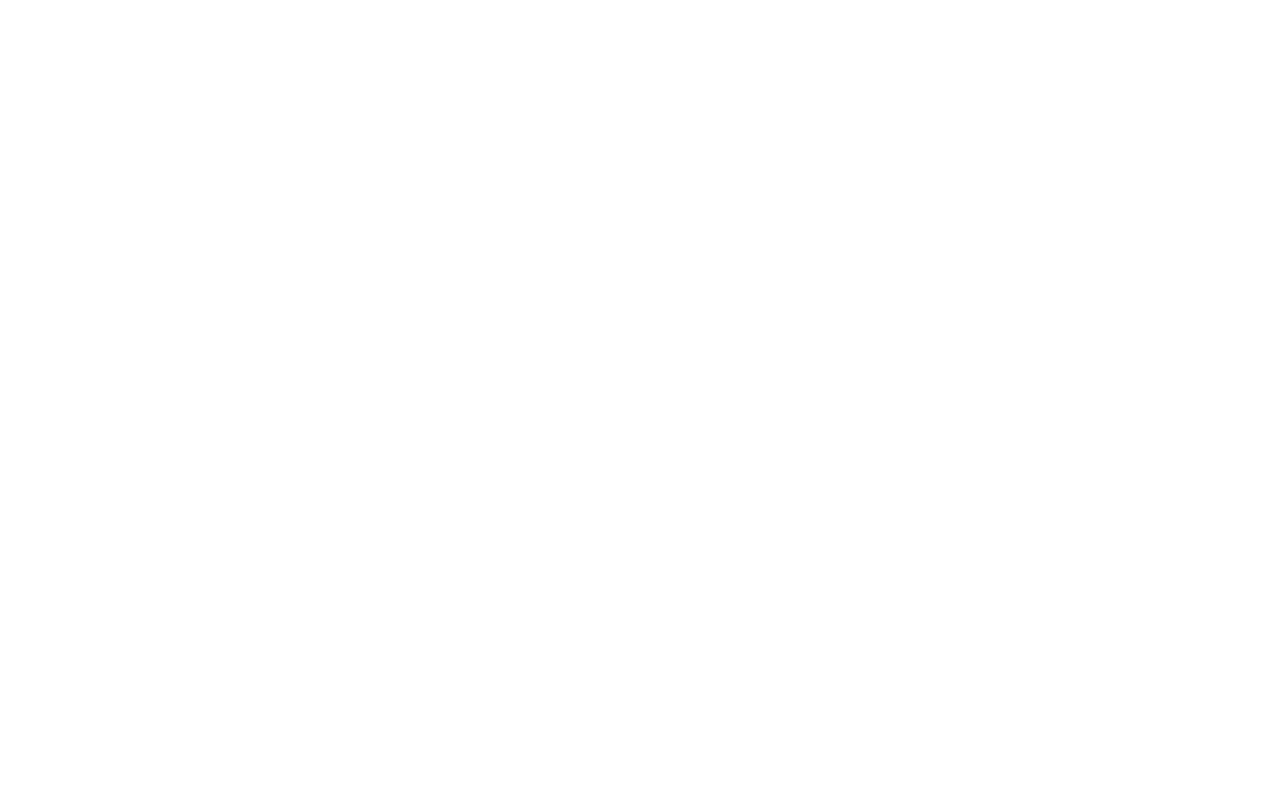
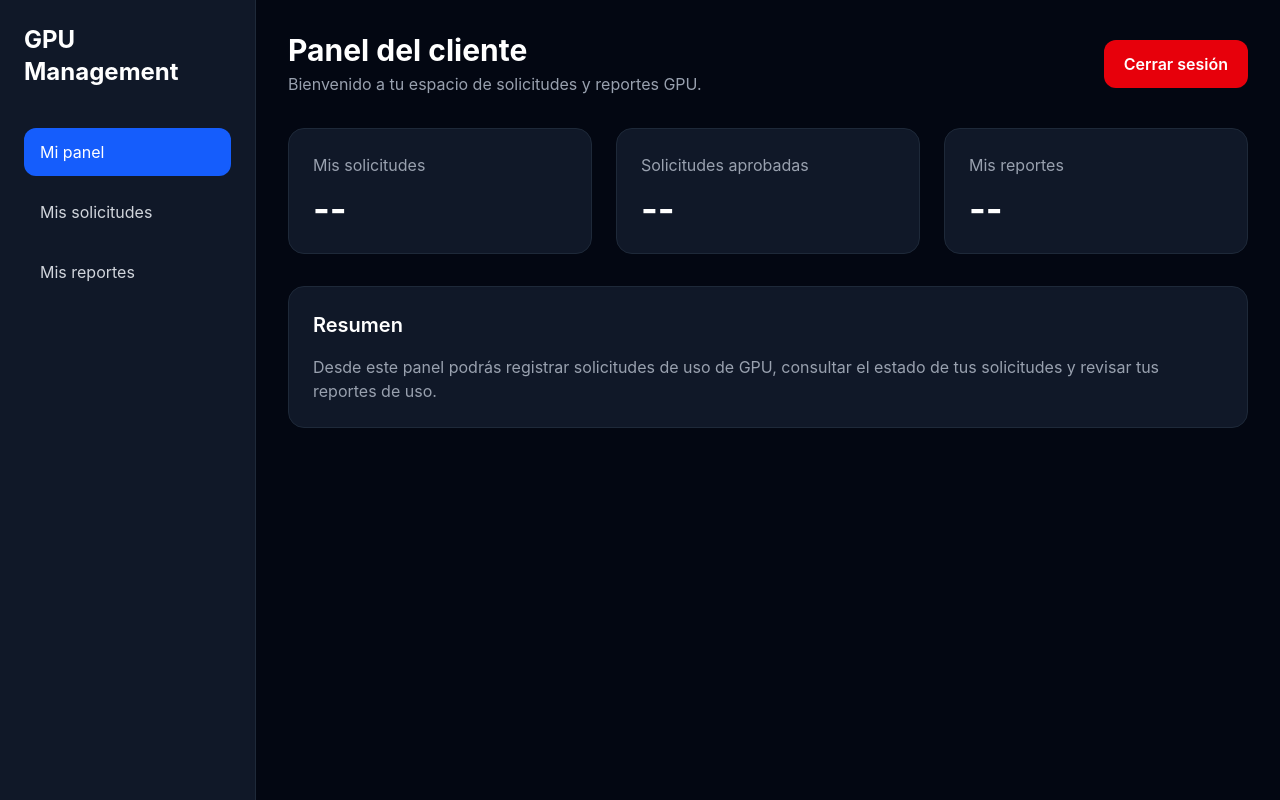
Before and after one commit to DiegoHLZ/sistema-gestion-gpus, an Angular app in the folder frontend/: page /client-dashboard in a window 1280 px wide. Before the commit this address led to /. Built offline with nearby package versions, Linux system fonts and the light colour scheme; sample sign-in values are in the browser's storage.

Commit message:
feat: agregar registro y panel para clientes

```diff
--- a/frontend/src/app/app.routes.ts
+++ b/frontend/src/app/app.routes.ts
@@ -6,6 +6,7 @@ import { Dashboard } from './pages/dashboard/dashboard';
 import { authGuard } from './core/guards/auth-guard';
 import { Requests } from './pages/requests/requests';
 import { Assignments } from './pages/assignments/assignments';
+import { ClientDashboard } from './pages/client-dashboard/client-dashboard';
 
 export const routes: Routes = [
   {
@@ -27,6 +28,11 @@ export const routes: Routes = [
     canActivate: [authGuard],
   },
   {
+  path: 'client-dashboard',
+  component: ClientDashboard,
+  canActivate: [authGuard],
+  },
+  {
     path: 'requests',
     component: Requests,
     canActivate: [authGuard],
@@ -37,15 +43,18 @@ export const routes: Routes = [
     import('./pages/assignments/assignments').then(
       (m) => m.Assignments
     ),
+  canActivate: [authGuard],
   },
   {
   path: 'reports',
   loadComponent: () =>
     import('./pages/reports/reports').then((m) => m.Reports),
+  canActivate: [authGuard],
   },
   {
   path: 'gpus',
   loadComponent: () =>
     import('./pages/gpus/gpus').then((m) => m.Gpus),
+  canActivate: [authGuard],
   },
 ];
--- a/frontend/src/app/auth/pages/login/login.ts
+++ b/frontend/src/app/auth/pages/login/login.ts
@@ -32,11 +32,15 @@ export class Login {
 
     this.authService.login(this.loginForm.value as any).subscribe({
       next: (response) => {
-      localStorage.setItem('token', response.token);
-      localStorage.setItem('role', response.role);
+        localStorage.setItem('token', response.token);
+        localStorage.setItem('role', response.role);
 
-      this.router.navigate(['/dashboard']);
-    },
+        if (response.role === 'ADMIN') {
+          this.router.navigate(['/dashboard']);
+        } else {
+          this.router.navigate(['/client-dashboard']);
+        }
+      },
       error: () => {
         this.errorMessage = 'Correo o contraseña incorrectos';
       },
--- a/frontend/src/app/auth/pages/register/register.html
+++ b/frontend/src/app/auth/pages/register/register.html
@@ -1,62 +1,51 @@
 <div class="min-h-screen bg-gray-950 flex items-center justify-center px-4">
-
   <div class="w-full max-w-md bg-gray-900 border border-gray-800 rounded-2xl p-8 shadow-2xl">
 
     <div class="mb-8 text-center">
-      <h1 class="text-3xl font-bold text-white">
-        Crear cuenta
-      </h1>
-
-      <p class="text-gray-400 mt-2">
-        Regístrate en GPU Management
-      </p>
+      <h1 class="text-3xl font-bold text-white">Crear cuenta</h1>
+      <p class="text-gray-400 mt-2">Regístrate en GPU Management</p>
     </div>
 
-    <form class="space-y-5">
-
+    <form
+      class="space-y-5"
+      [formGroup]="registerForm"
+      (ngSubmit)="register()"
+    >
       <div>
-        <label class="block text-sm text-gray-300 mb-2">
-          Nombre
-        </label>
-
+        <label class="block text-sm text-gray-300 mb-2">Nombre</label>
         <input
           type="text"
+          formControlName="firstName"
           placeholder="Diego"
           class="w-full bg-gray-800 border border-gray-700 rounded-xl px-4 py-3 text-white outline-none focus:border-blue-500"
         />
       </div>
 
       <div>
-        <label class="block text-sm text-gray-300 mb-2">
-          Apellido
-        </label>
-
+        <label class="block text-sm text-gray-300 mb-2">Apellido</label>
         <input
           type="text"
+          formControlName="lastName"
           placeholder="Huincho"
           class="w-full bg-gray-800 border border-gray-700 rounded-xl px-4 py-3 text-white outline-none focus:border-blue-500"
         />
       </div>
 
       <div>
-        <label class="block text-sm text-gray-300 mb-2">
-          Empresa
-        </label>
-
+        <label class="block text-sm text-gray-300 mb-2">Empresa</label>
         <input
           type="text"
+          formControlName="company"
           placeholder="NVIDIA"
           class="w-full bg-gray-800 border border-gray-700 rounded-xl px-4 py-3 text-white outline-none focus:border-blue-500"
         />
       </div>
 
       <div>
-        <label class="block text-sm text-gray-300 mb-2">
-          Teléfono
-        </label>
-
+        <label class="block text-sm text-gray-300 mb-2">Teléfono</label>
         <input
           type="text"
+          formControlName="phone"
           placeholder="999999999"
           class="w-full bg-gray-800 border border-gray-700 rounded-xl px-4 py-3 text-white outline-none focus:border-blue-500"
         />
@@ -66,25 +55,29 @@
         <label class="block text-sm text-gray-300 mb-2">
           Correo electrónico
         </label>
-
         <input
           type="email"
+          formControlName="email"
           placeholder="correo@ejemplo.com"
           class="w-full bg-gray-800 border border-gray-700 rounded-xl px-4 py-3 text-white outline-none focus:border-blue-500"
         />
       </div>
 
       <div>
-        <label class="block text-sm text-gray-300 mb-2">
-          Contraseña
-        </label>
-
+        <label class="block text-sm text-gray-300 mb-2">Contraseña</label>
         <input
           type="password"
-          placeholder="********"
+          formControlName="password"
+          placeholder="Mínimo 6 caracteres"
           class="w-full bg-gray-800 border border-gray-700 rounded-xl px-4 py-3 text-white outline-none focus:border-blue-500"
         />
       </div>
+
+      @if (errorMessage) {
+        <p class="text-red-400 text-sm text-center">
+          {{ errorMessage }}
+        </p>
+      }
 
       <button
         type="submit"
@@ -92,7 +85,6 @@
       >
         Registrarse
       </button>
-
     </form>
 
     <div class="mt-6 text-center">
@@ -107,7 +99,5 @@
         </a>
       </p>
     </div>
-
   </div>
-
 </div>
--- a/frontend/src/app/auth/pages/register/register.ts
+++ b/frontend/src/app/auth/pages/register/register.ts
@@ -1,10 +1,59 @@
 import { Component } from '@angular/core';
+import { Router, RouterLink } from '@angular/router';
+import {
+  FormBuilder,
+  ReactiveFormsModule,
+  Validators,
+} from '@angular/forms';
+
+import { AuthService } from '../../services/auth.service';
 
 @Component({
   selector: 'app-register',
   standalone: true,
-  imports: [],
+  imports: [RouterLink, ReactiveFormsModule],
   templateUrl: './register.html',
   styleUrl: './register.scss',
 })
-export class Register {}
+export class Register {
+  errorMessage = '';
+
+  registerForm;
+
+  constructor(
+    private fb: FormBuilder,
+    private authService: AuthService,
+    private router: Router
+  ) {
+    this.registerForm = this.fb.group({
+      firstName: ['', Validators.required],
+      lastName: ['', Validators.required],
+      company: ['', Validators.required],
+      phone: ['', Validators.required],
+      email: ['', [Validators.required, Validators.email]],
+      password: ['', [Validators.required, Validators.minLength(6)]],
+    });
+  }
+
+  register() {
+    if (this.registerForm.invalid) {
+      this.errorMessage = 'Completa todos los campos correctamente.';
+      return;
+    }
+
+    this.errorMessage = '';
+
+    this.authService.register(this.registerForm.value as any).subscribe({
+      next: (response) => {
+        localStorage.setItem('token', response.token);
+        localStorage.setItem('role', response.role);
+
+        this.router.navigate(['/client-dashboard']);
+      },
+      error: (error) => {
+        this.errorMessage =
+          error.error?.message || 'No se pudo crear la cuenta.';
+      },
+    });
+  }
+}
--- a/frontend/src/app/auth/services/auth.service.ts
+++ b/frontend/src/app/auth/services/auth.service.ts
@@ -20,4 +20,9 @@ export class AuthService {
       data
     );
   }
+  register(data: any): Observable<AuthResponse> {
+
+    return this.http.post<AuthResponse>(`${this.apiUrl}/register`, data);
+
+  }
 }
--- /dev/null
+++ b/frontend/src/app/pages/client-dashboard/client-dashboard.html
@@ -0,0 +1,61 @@
+<div class="min-h-screen bg-gray-950 text-white">
+  <aside class="fixed left-0 top-0 h-screen w-64 bg-gray-900 border-r border-gray-800 p-6">
+    <h1 class="text-2xl font-bold mb-10">GPU Management</h1>
+
+    <nav class="space-y-3">
+      <a class="block px-4 py-3 rounded-xl bg-blue-600">
+        Mi panel
+      </a>
+
+      <a routerLink="/requests" class="block px-4 py-3 rounded-xl text-gray-300 hover:bg-gray-800">
+        Mis solicitudes
+      </a>
+
+      <a routerLink="/reports" class="block px-4 py-3 rounded-xl text-gray-300 hover:bg-gray-800">
+        Mis reportes
+      </a>
+    </nav>
+  </aside>
+
+  <main class="ml-64 p-8">
+    <div class="flex items-center justify-between mb-8">
+      <div>
+        <h2 class="text-3xl font-bold">Panel del cliente</h2>
+        <p class="text-gray-400 mt-1">
+          Bienvenido a tu espacio de solicitudes y reportes GPU.
+        </p>
+      </div>
+
+      <button
+        (click)="logout()"
+        class="bg-red-600 hover:bg-red-700 px-5 py-3 rounded-xl font-semibold"
+      >
+        Cerrar sesión
+      </button>
+    </div>
+
+    <section class="grid grid-cols-1 md:grid-cols-3 gap-6">
+      <div class="bg-gray-900 border border-gray-800 rounded-2xl p-6">
+        <p class="text-gray-400">Mis solicitudes</p>
+        <h3 class="text-4xl font-bold mt-3">--</h3>
+      </div>
+
+      <div class="bg-gray-900 border border-gray-800 rounded-2xl p-6">
+        <p class="text-gray-400">Solicitudes aprobadas</p>
+        <h3 class="text-4xl font-bold mt-3">--</h3>
+      </div>
+
+      <div class="bg-gray-900 border border-gray-800 rounded-2xl p-6">
+        <p class="text-gray-400">Mis reportes</p>
+        <h3 class="text-4xl font-bold mt-3">--</h3>
+      </div>
+    </section>
+
+    <section class="mt-8 bg-gray-900 border border-gray-800 rounded-2xl p-6">
+      <h3 class="text-xl font-semibold mb-4">Resumen</h3>
+      <p class="text-gray-400">
+        Desde este panel podrás registrar solicitudes de uso de GPU, consultar el estado de tus solicitudes y revisar tus reportes de uso.
+      </p>
+    </section>
+  </main>
+</div>
--- /dev/null
+++ b/frontend/src/app/pages/client-dashboard/client-dashboard.ts
@@ -0,0 +1,19 @@
+import { Component } from '@angular/core';
+import { Router, RouterLink } from '@angular/router';
+
+@Component({
+  selector: 'app-client-dashboard',
+  standalone: true,
+  imports: [RouterLink],
+  templateUrl: './client-dashboard.html',
+  styleUrl: './client-dashboard.scss',
+})
+export class ClientDashboard {
+  constructor(private router: Router) {}
+
+  logout() {
+    localStorage.removeItem('token');
+    localStorage.removeItem('role');
+    this.router.navigate(['/login']);
+  }
+}
```
Also changed, not shown: frontend/src/app/pages/client-dashboard/client-dashboard.scss (added).
